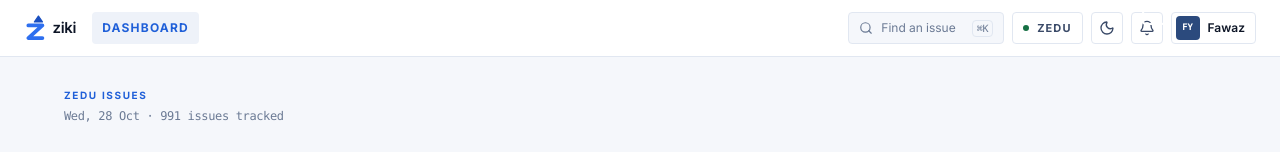
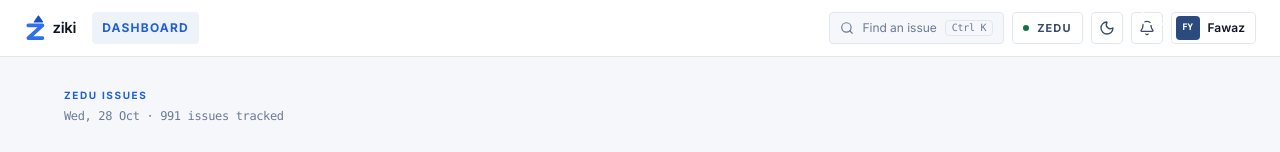
Before and after one commit to flawrrz/ziki-agent-command-center, a Next.js app: page / in a window 1280 px wide. Shown: the top 152 px of the page. Built offline with nearby package versions, Linux system fonts and the light colour scheme.

Commit message:
fix: print Ctrl K for keyboards that have no Command key

```diff
--- a/src/components/filter-sheet.tsx
+++ b/src/components/filter-sheet.tsx
@@ -43,6 +43,13 @@ export function FilterSheet() {
   const [filter, setFilter] = useState<CellState | "all">("all");
   const [active, setActive] = useState(0);
   const [limit, setLimit] = useState(PAGE);
+  /* "Ctrl" is what the server draws, so hydration never disagrees with itself;
+     the glyph swap on a Mac keyboard happens one frame later. */
+  const [shortcut, setShortcut] = useState("Ctrl K");
+
+  useEffect(() => {
+    if (/Mac|iPhone|iPad|iPod/.test(navigator.platform)) setShortcut("⌘K");
+  }, []);
 
   const results = useMemo(() => {
     if (!field) return [];
@@ -98,8 +105,8 @@ export function FilterSheet() {
       >
         <Search className="h-3.5 w-3.5" aria-hidden="true" />
         <span>Find an issue</span>
-        <kbd className="zk-num ml-2 rounded border border-zk-border px-1 text-[10px]">
-          ⌘K
+        <kbd className="zk-num rounded border border-zk-border px-1.5 py-0.5 text-[10px] leading-none">
+          {shortcut}
         </kbd>
       </button>
 
```
Also changed, not shown: 1 other file (tests, documents, lock files or other folders).
